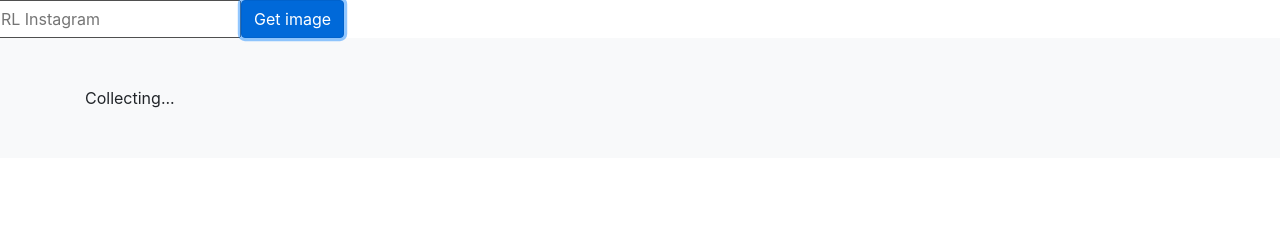
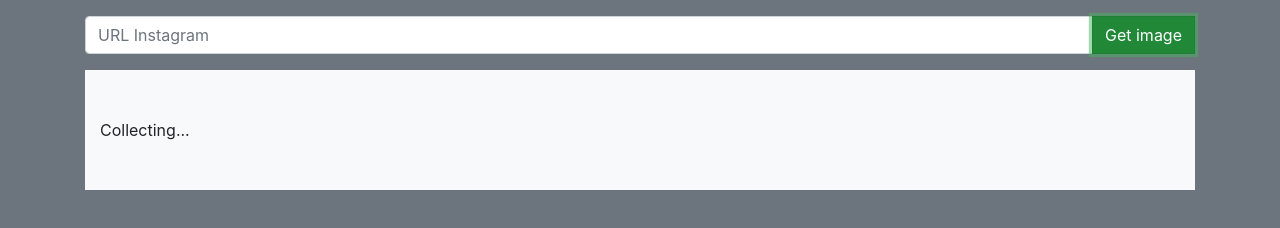
Before and after one commit to tieensle/instagram-downloader, a website: page public/index.html in a window 1280 px wide. Both pictures are taken after a click on the button "Get image". Drawn offline with nearby package versions, Linux system fonts and the light colour scheme.

Commit message:
fix input, button tag and fix respons in api

```diff
--- a/controllers/download.js
+++ b/controllers/download.js
@@ -14,7 +14,7 @@
 const downloadImage = async (req, res) => {
   const { url } = await req.body;
   (async () => {
-    const browser = await puppeteer.launch({ headless: false });
+    const browser = await puppeteer.launch();
     const page = await browser.newPage();
     await page.setDefaultNavigationTimeout(60000);
     page.setViewport({
@@ -51,10 +51,9 @@
             const scrollBefore = window.scrollY;
             window.scrollBy(0, window.innerHeight);
             if (window.scrollY === scrollBefore) {
-              console.log("this is bottom!");
               allImgs = new Set(allImgs);
               allImgs = [...allImgs];
-              console.log(allImgs);
+
               clearInterval(timer);
               resolve(allImgs);
             }
@@ -65,7 +64,6 @@
       });
       return promise;
     });
-    console.log("Finished");
     res.json({
       imgs: imgLinks,
     });
--- a/public/index.html
+++ b/public/index.html
@@ -13,17 +13,49 @@
     <title>Instagram Downloader</title>
   </head>
 
-  <body>
-    <div id="app container bg-secondary">
-      <div class="row align-center justify-center">
-        <input type="text" placeholder="URL Instagram" id="img-url" />
-        <button class="btn btn-primary" id="img-btn">Get image</button>
-        <button class="btn btn-primary" id="btn-download" style="display: none">
+  <body class="bg-secondary">
+    <div id="app" class="container">
+      <div class="input-group mb-3 mt-3">
+        <input
+          type="text"
+          class="form-control"
+          placeholder="URL Instagram"
+          aria-label="Recipient's username"
+          aria-describedby="basic-addon2"
+          id="img-url"
+        />
+        <div class="input-group-append">
+          <button class="btn btn-success" type="button" id="img-btn">
+            Get image
+          </button>
+          <button
+            class="btn btn-danger"
+            type="button"
+            id="btn-download"
+            style="display: none"
+          >
+            Download all image
+          </button>
+        </div>
+      </div>
+      <!-- <div class="row mt-2 d-flex justify-content-center">
+        <input
+          type="text"
+          placeholder="URL Instagram"
+          id="img-url"
+          class="m-1"
+        />
+        <button class="btn btn-primary m-1" id="img-btn">Get image</button>
+        <button
+          class="btn btn-primary m-1"
+          id="btn-download"
+          style="display: none"
+        >
           Download all image
         </button>
-      </div>
+      </div> -->
       <div class="album py-5 bg-light">
-        <div class="container" id="img-area"></div>
+        <div class="container" id="img-area">Image Area</div>
       </div>
     </div>
   </body>
--- a/public/main.js
+++ b/public/main.js
@@ -5,8 +5,7 @@
   const url = document.querySelector("#img-url").value;
   const imgArea = document.getElementById("img-area");
   imgArea.innerHTML = "Collecting...";
-  console.log(url);
-  const { imgs } = await fetch("http://localhost:3000", {
+  const { imgs, err } = await fetch("http://localhost:3000", {
     method: "POST",
     mode: "cors",
     headers: {
@@ -18,7 +17,6 @@
   });
   let row = document.createElement("div");
   row.classList.add("row");
-
   for (let i = 0; i < imgs.length; i++) {
     const element = `
             <div class="col-md-4">
```
